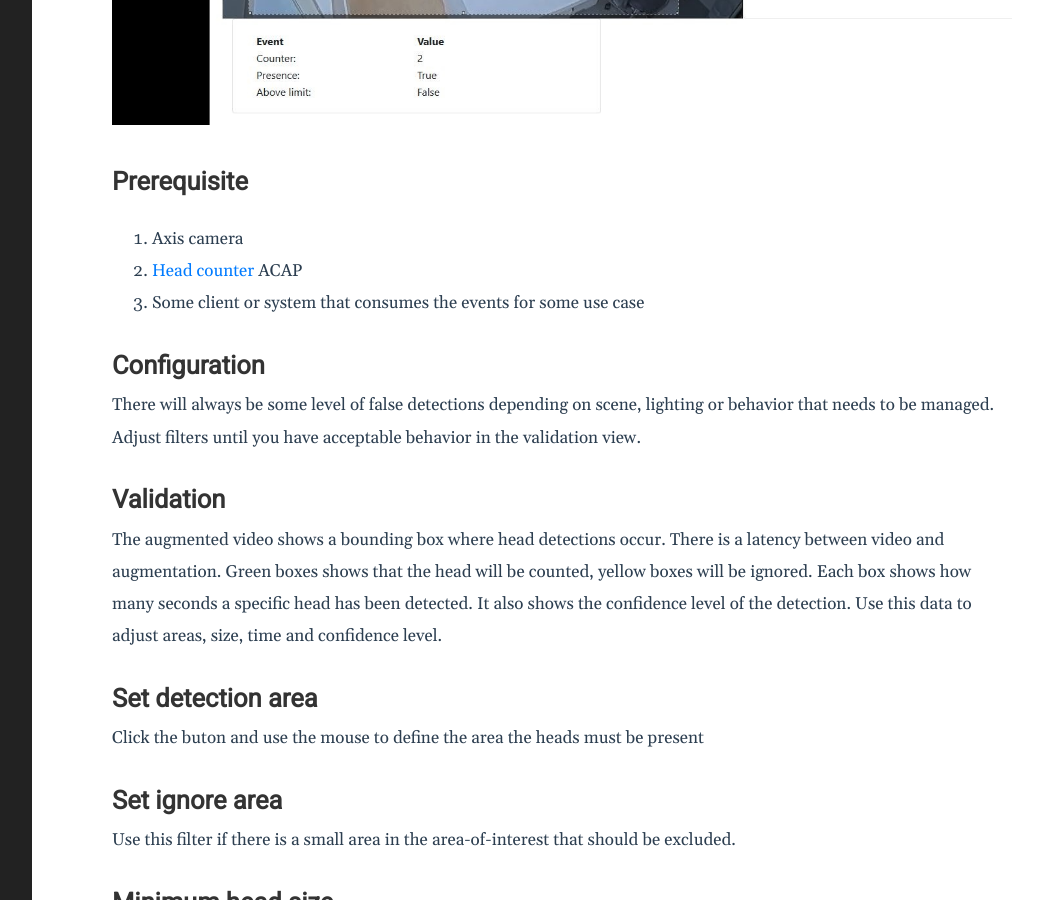
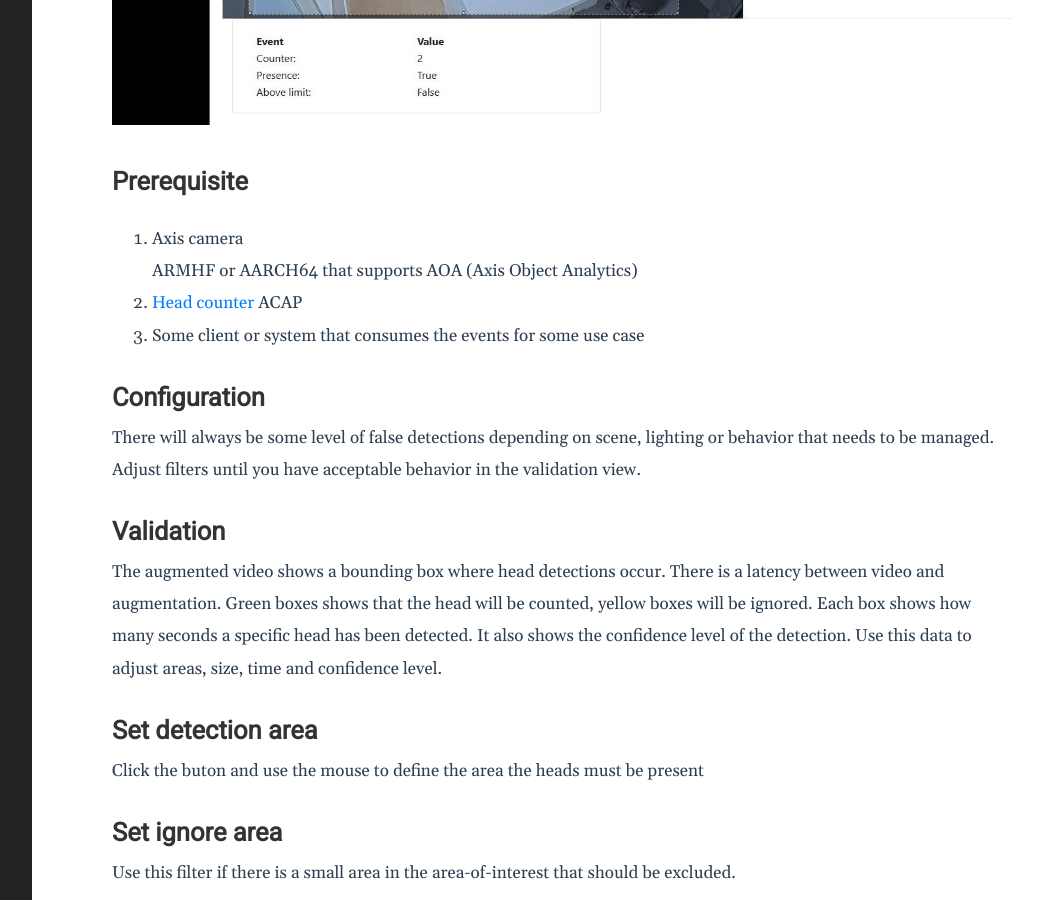
Before and after one commit to pandosme/pandosme.github.io, a Jekyll site: the page built from docs/_posts/2022-10-08-head-counter.md, in a window 1280 px wide and 900 px high, scrolled down 718 px. Shown: the whole window, without its empty margins (188-1231 px from the left). Built offline with Jekyll 4.4.1, drawn with Linux system fonts in a browser that asks for light colours.

Commit message:
Update 2022-10-08-head-counter.md

```diff
--- a/docs/_posts/2022-10-08-head-counter.md
+++ b/docs/_posts/2022-10-08-head-counter.md
@@ -16,8 +16,9 @@ The detection behavior is optimized for less crowded scenes and people are somew
 
 # Prerequisite
 1. Axis camera
-2. [Head counter](https://api.aintegration.team/acap/headcounter?source=pages) ACAP
-3. Some client or system that consumes the events for some use case
+ARMHF or AARCH64 that supports AOA (Axis Object Analytics)
+3. [Head counter](https://api.aintegration.team/acap/headcounter?source=pages) ACAP
+4. Some client or system that consumes the events for some use case
 
 # Configuration
 There will always be some level of false detections depending on scene, lighting or behavior that needs to be managed.  Adjust filters until you have acceptable behavior in the validation view.
```
